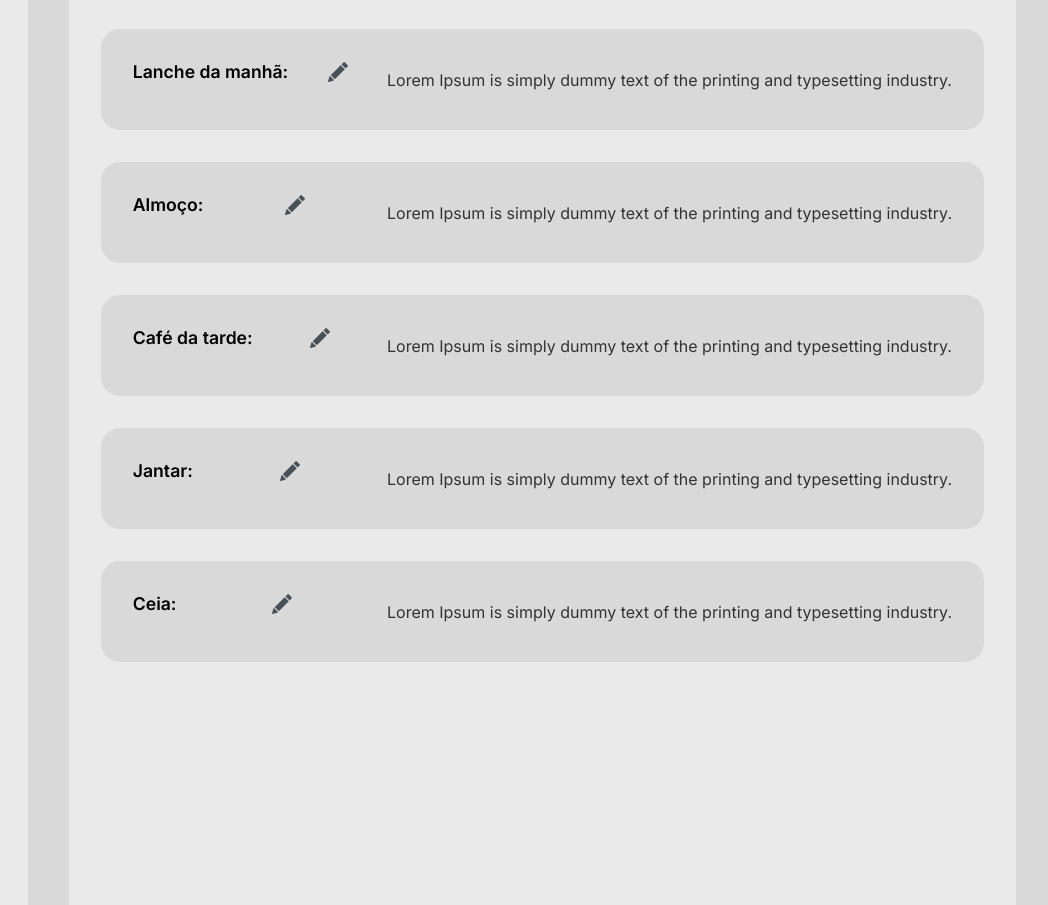
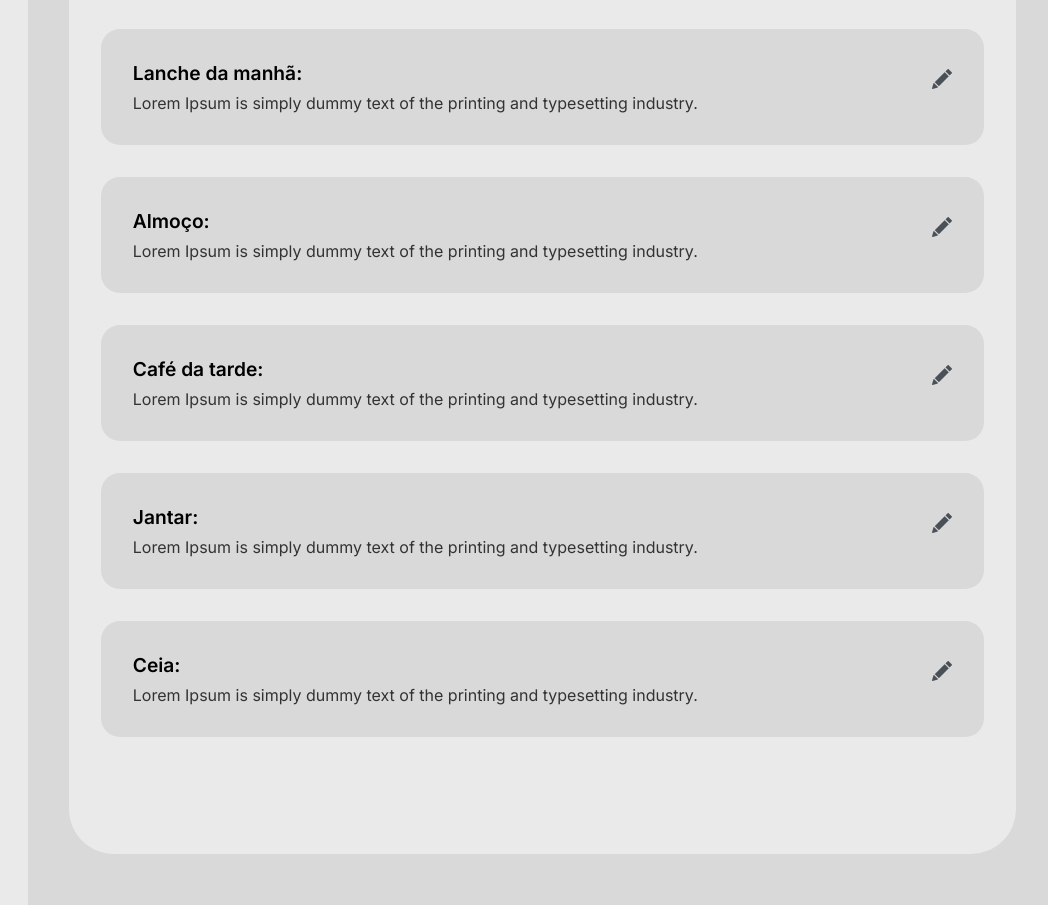
Before and after one commit to dudaferres/teste-site, a plain HTML site: page planoalimentar2.html in a window 1280 px wide. Shown: the part 482-1387 px from the top of the page, 232-1280 px from the left. Drawn offline with Linux system fonts and the light colour scheme.

Commit message:
att: html

```diff
--- a/planoalimentar2.css
+++ b/planoalimentar2.css
@@ -219,7 +219,7 @@ a {
   display: flex;
   display: block;
   position: absolute;
-  width: 74%;
+  width: 60%;
   height: 167vh;
   left: 23.5%;
   top: 23%;
@@ -250,7 +250,7 @@ a {
   display: block; /* Remover este 'display: block' porque já foi definido 'flex' (redundante) */
   position: absolute; /* O posicionamento absoluto pode afetar a responsividade, especialmente em telas pequenas */
   width: 74%; /* Define a largura da seção como 74% da tela */
-  height: 167vh; /* Define a altura como 167% da altura da tela, criando um layout grande */
+  height: 144vh; /* Define a altura como 167% da altura da tela, criando um layout grande */
   left: 23.5%; /* Posiciona a seção 23.5% da largura da tela à esquerda */
   top: 23%; /* Posiciona a seção 23% da altura da tela para baixo */
   background: #eaeaea; /* Cor de fundo da seção, um tom claro de cinza */
--- a/planoalimentar2.html
+++ b/planoalimentar2.html
@@ -92,33 +92,43 @@
             </div>
 
             <div class="box-cinza">
-                <h2>Lanche da manhã:</h2>
+                <div class="content">
+                    <h2>Lanche da manhã:</h2>
+                    <p>Lorem Ipsum is simply dummy text of the printing and typesetting industry.</p>
+                </div>
                 <img src="./Assets/ferramenta-lapis 1 (1).png" alt="Ícone de editar plano alimentar">
-                <p>Lorem Ipsum is simply dummy text of the printing and typesetting industry.</p>
             </div>
 
             <div class="box-cinza">
-                <h2>Almoço:</h2>
+                <div class="content">
+                    <h2>Almoço:</h2>
+                    <p>Lorem Ipsum is simply dummy text of the printing and typesetting industry.</p>
+                </div>
                 <img src="./Assets/ferramenta-lapis 1 (1).png" alt="Ícone de editar plano alimentar">
-                <p>Lorem Ipsum is simply dummy text of the printing and typesetting industry.</p>
             </div>
 
             <div class="box-cinza">
-                <h2>Café da tarde:</h2>
+                <div class="content">
+                    <h2>Café da tarde:</h2>
+                    <p>Lorem Ipsum is simply dummy text of the printing and typesetting industry.</p>
+                </div>
                 <img src="./Assets/ferramenta-lapis 1 (1).png" alt="Ícone de editar plano alimentar">
-                <p>Lorem Ipsum is simply dummy text of the printing and typesetting industry.</p>
             </div>
 
             <div class="box-cinza">
-                <h2>Jantar:</h2>
+                <div class="content">
+                    <h2>Jantar:</h2>
+                    <p>Lorem Ipsum is simply dummy text of the printing and typesetting industry.</p>
+                </div>
                 <img src="./Assets/ferramenta-lapis 1 (1).png" alt="Ícone de editar plano alimentar">
-                <p>Lorem Ipsum is simply dummy text of the printing and typesetting industry.</p>
             </div>
 
             <div class="box-cinza">
-                <h2>Ceia:</h2>
+                <div class="content">
+                    <h2>Ceia:</h2>
+                    <p>Lorem Ipsum is simply dummy text of the printing and typesetting industry.</p>
+                </div>
                 <img src="./Assets/ferramenta-lapis 1 (1).png" alt="Ícone de editar plano alimentar">
-                <p>Lorem Ipsum is simply dummy text of the printing and typesetting industry.</p>
             </div>
         </div>
     </section>
```
